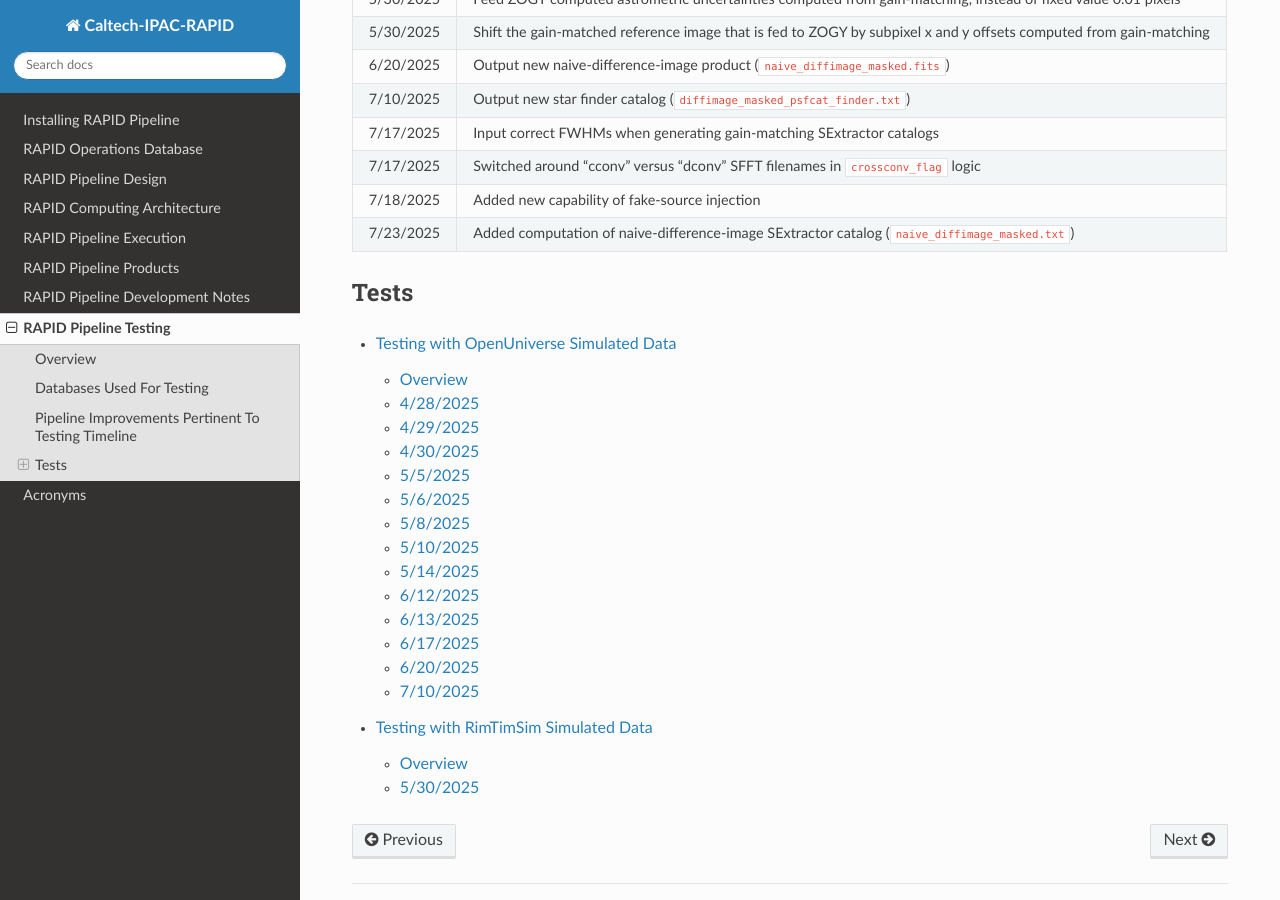
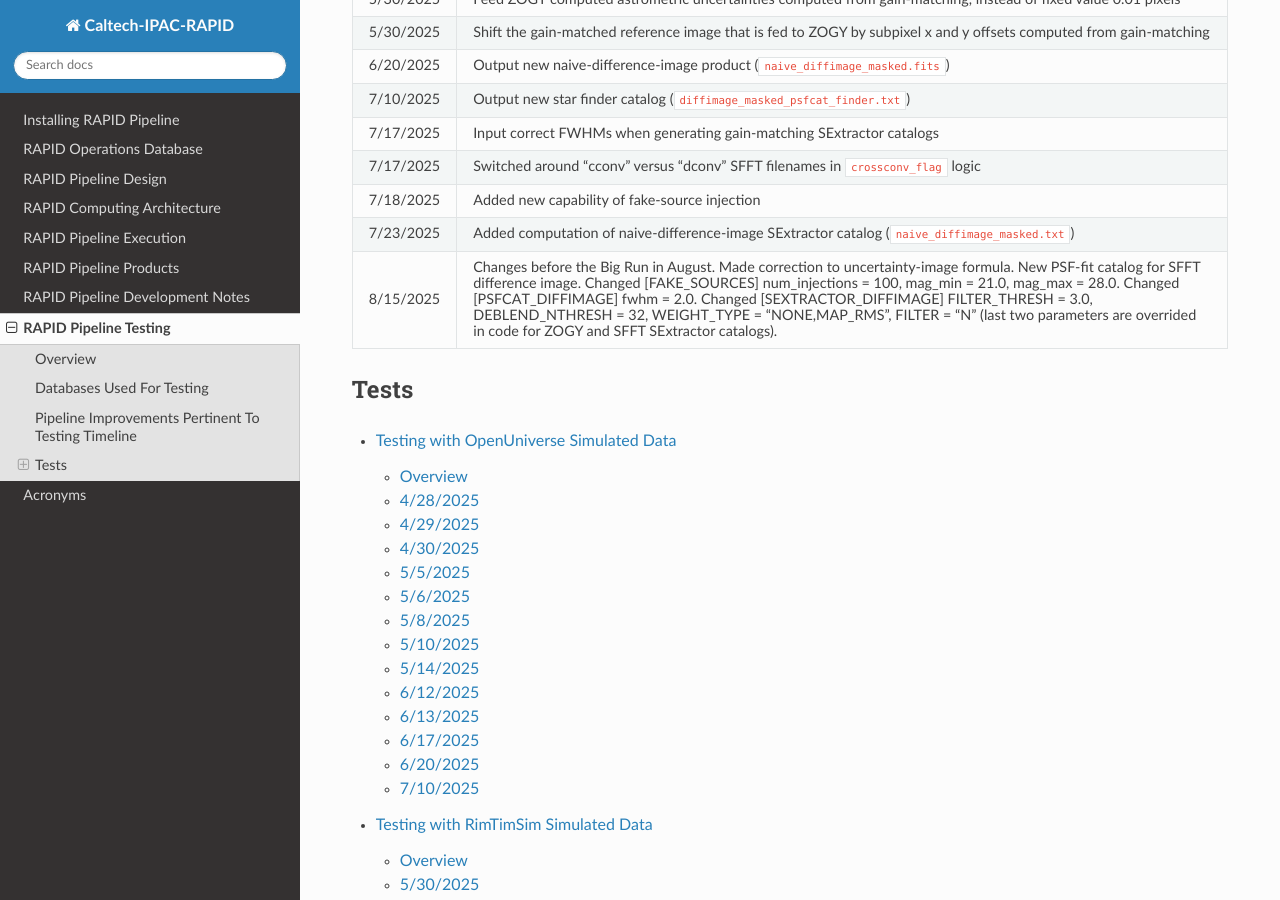
Before and after one commit to Caltech-IPAC/rapid, a Sphinx documentation site: the page built from docs/source/dev/tests.rst, in a window 1280 px wide and 900 px high, scrolled down 770 px. Built offline with Sphinx 7.4.7 and the Read the Docs theme 3.1.0, drawn with Linux system fonts in a browser that asks for light colours; formulas are drawn with MathJax 3.

Commit message:
Added summary of 8/15/25 pipeline improvements for the Big Run in August.

```diff
--- a/docs/source/dev/tests.rst
+++ b/docs/source/dev/tests.rst
@@ -28,9 +28,9 @@ OpenUniverse           fakesourcesdb            For fake-source injection (copy
 Pipeline Improvements Pertinent To Testing Timeline
 ******************************************************
 
-===============   ========================================================================================================================
+===============   ============================================================================================================================================================================================================================================================================================================================================================================================================================================================================
 Date              Software modification
-===============   ========================================================================================================================
+===============   ============================================================================================================================================================================================================================================================================================================================================================================================================================================================================
 5/14/2025         Added new capability to execute SFFT with the ``--crossconv`` flag
 5/30/2025         Feed ZOGY computed astrometric uncertainties computed from gain-matching, instead of fixed value 0.01 pixels
 5/30/2025         Shift the gain-matched reference image that is fed to ZOGY by subpixel x and y offsets computed from gain-matching
@@ -40,7 +40,8 @@ Date              Software modification
 7/17/2025         Switched around "cconv" versus "dconv" SFFT filenames in ``crossconv_flag`` logic
 7/18/2025         Added new capability of fake-source injection
 7/23/2025         Added computation of naive-difference-image SExtractor catalog (``naive_diffimage_masked.txt``)
-===============   ========================================================================================================================
+8/15/2025         Changes before the Big Run in August.  Made correction to uncertainty-image formula.  New PSF-fit catalog for SFFT difference image. Changed [FAKE_SOURCES] num_injections = 100, mag_min = 21.0, mag_max = 28.0.  Changed [PSFCAT_DIFFIMAGE] fwhm = 2.0. Changed [SEXTRACTOR_DIFFIMAGE] FILTER_THRESH = 3.0, DEBLEND_NTHRESH = 32, WEIGHT_TYPE = "NONE,MAP_RMS", FILTER = "N" (last two parameters are overrided in code for ZOGY and SFFT SExtractor catalogs).
+===============   ============================================================================================================================================================================================================================================================================================================================================================================================================================================================================
 
 
 Tests
```
